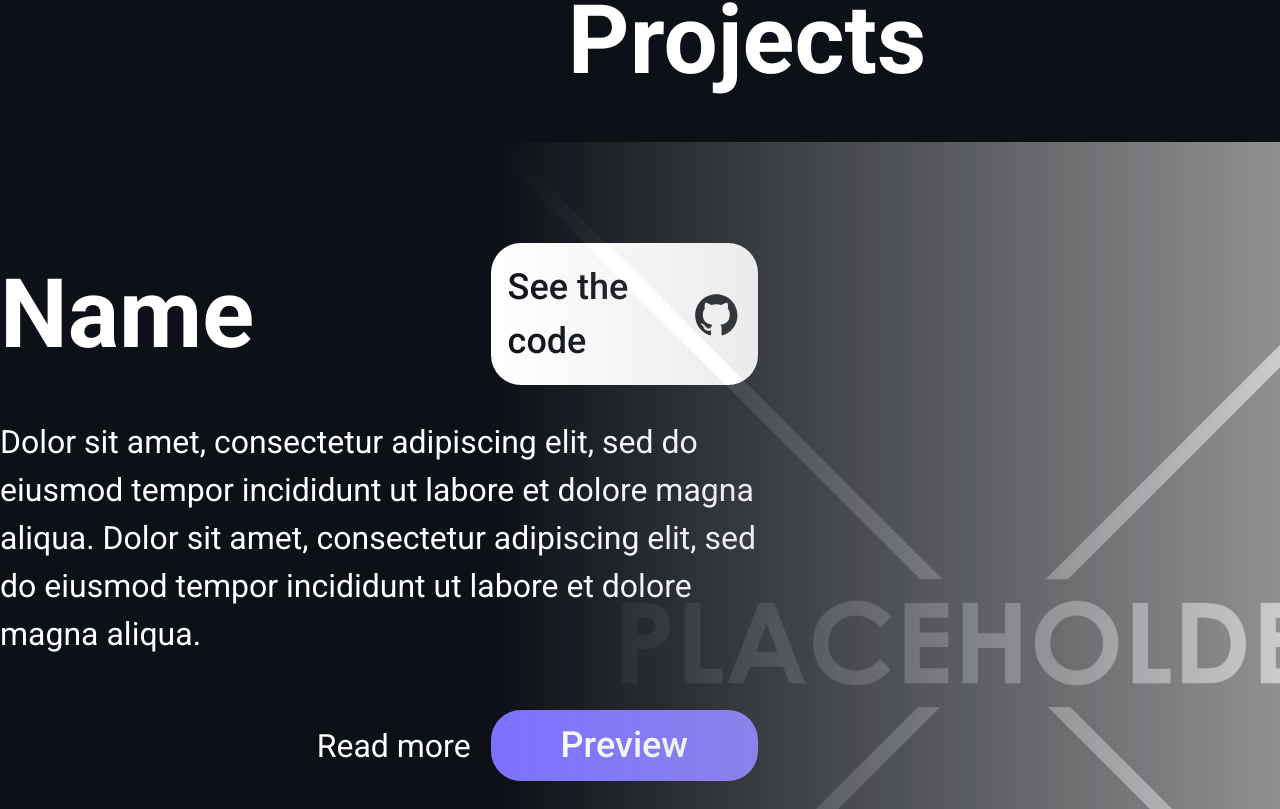
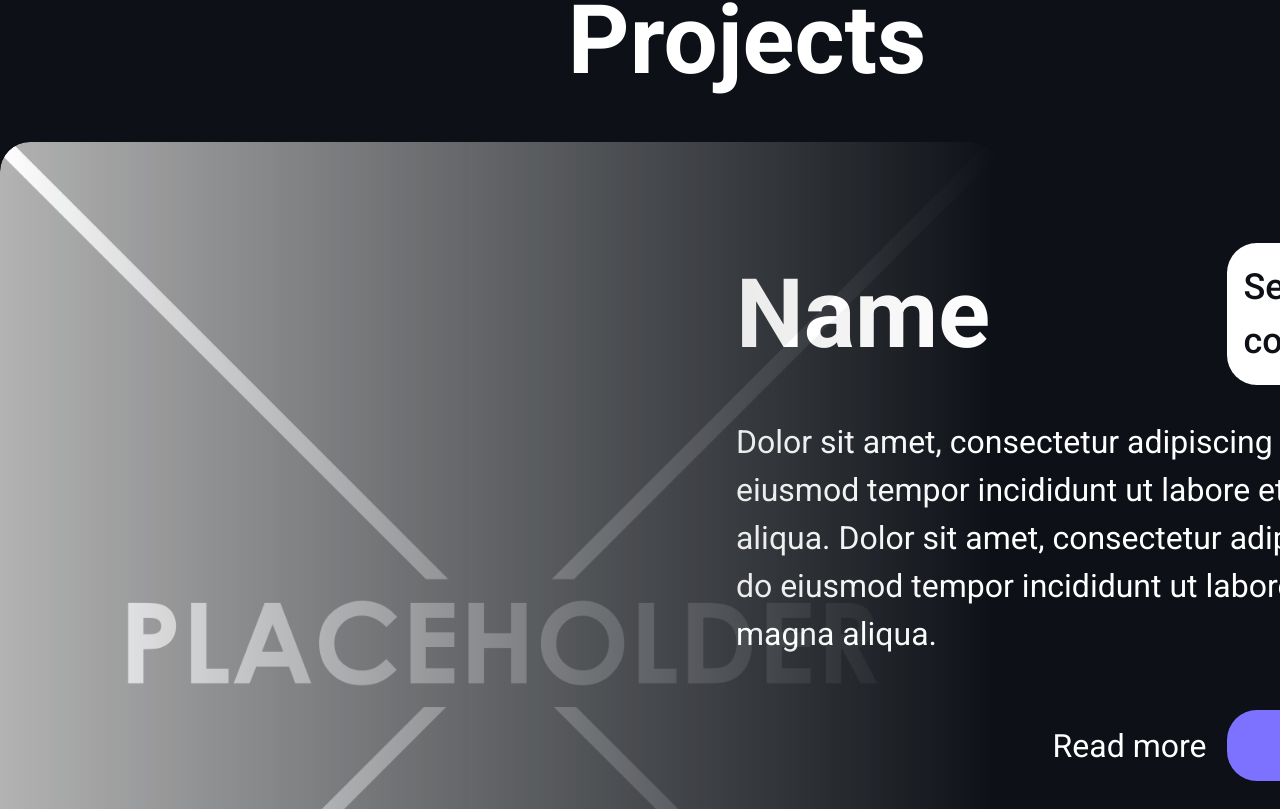
Before and after one commit to Lex-pineapple/personal-cv, a React (Vite) app: page / in a window 1280 px wide. Shown: the part 3631-4440 px from the top of the page. Built offline with nearby package versions, Linux system fonts and the light colour scheme.

Commit message:
feat: add project card alignment

```diff
--- a/src/components/minor/projectsItem.tsx
+++ b/src/components/minor/projectsItem.tsx
@@ -3,7 +3,7 @@ import Placeholder from '@assets/Placeholder.png';
 
 export function ProjectsItem() {
   return (
-    <div className="projects__item">
+    <div className="projects__item align-right">
       <h3 className="projects__h3 h3">Name</h3>
       <p className="projects__text text text_descr">
         Dolor sit amet, consectetur adipiscing elit, sed do eiusmod tempor incididunt ut labore et
--- a/src/components/sections/Projects.scss
+++ b/src/components/sections/Projects.scss
@@ -12,6 +12,19 @@
       '. . . .' 4fr / 1fr 1fr 1fr 3fr;
     height: 1000px;
     padding-top: 50px;
+
+    &.align-right {
+      grid-template:
+        '. h3 h3 git-link' 1fr
+        '. descr descr descr' 1fr
+        '. read-more read-more button' 1fr
+        '. . . .' 4fr / 3fr 1fr 1fr 1fr;
+
+      & img {
+        mask-image: linear-gradient(to right, rgb(0 0 0 / 100%), rgb(0 0 0 / 0%));
+        left: 0;
+      }
+    }
   }
 
   &__h3 {
```
